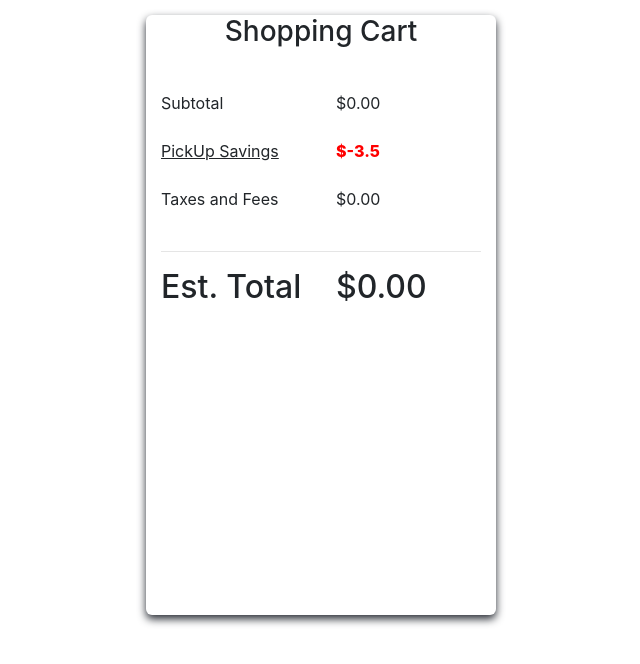
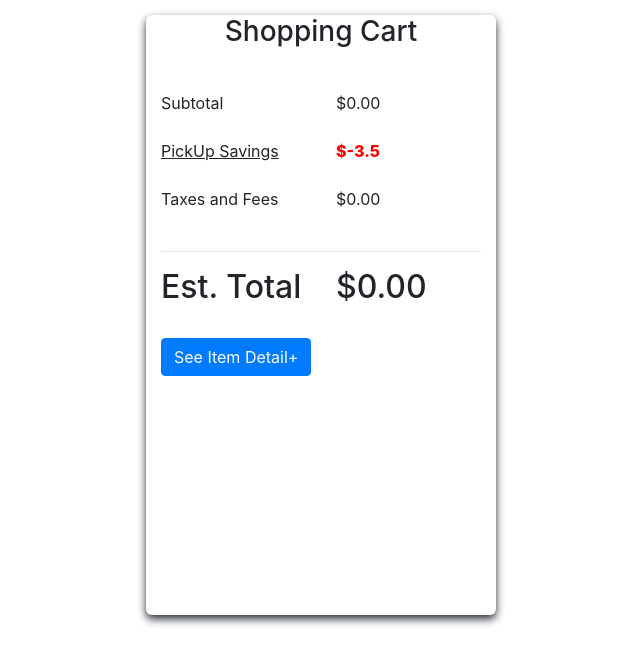
Before and after one commit to UmerSharif/React-shopping-cart, a React (Create React App) app: page / in a window 1280 px wide. Shown: the top 664 px of the page, without its empty margins (319-959 px from the left). Built offline with nearby package versions, Linux system fonts and the light colour scheme.

Commit message:
adding itemdetail button

```diff
--- a/src/App.js
+++ b/src/App.js
@@ -7,6 +7,7 @@ import Subtotal from './components/Subtotal'
 import PickupSavings from './components/PickupSavings'
 import Tax from './components/Tax'
 import ETotal from './components/EstimatedTotal'
+import ItemDetail from './components/ItemDetail'
 
 
 class App extends Component {
@@ -29,6 +30,7 @@ class App extends Component {
         <Tax taxes = {this.state.taxes.toFixed(2)} />
         <hr />
         <ETotal price = {this.state.EstimatedTotal.toFixed(2)} />
+        <ItemDetail />
         </Container>
         </div>
     );
--- /dev/null
+++ b/src/components/ItemDetail.js
@@ -0,0 +1,35 @@
+import React, { Component } from 'react'
+import {Container, Row, Col, Button, Collapse, Well, Media} from 'react-bootstrap'
+
+export default class ItemDetail extends Component {
+
+    constructor(props){
+        super(props)
+
+        this.state = {
+            open: false
+        }
+
+        this.ToggleItemDetail = this.ToggleItemDetail.bind(this)
+    }
+
+    ToggleItemDetail(){
+     this.setState({open:!this.state.open})
+   }
+
+  render() {
+    return (
+      <div>
+
+        <Button className="item-detail-button"
+        bsStyle = "link"
+        onClick = {this.ToggleItemDetail}
+        >
+        {this.state.open === false ? `See`: `Hide`} Item Detail
+        {this.state.open === false ? `+`: `-`}
+        </Button>
+
+      </div>
+    )
+  }
+}
```
